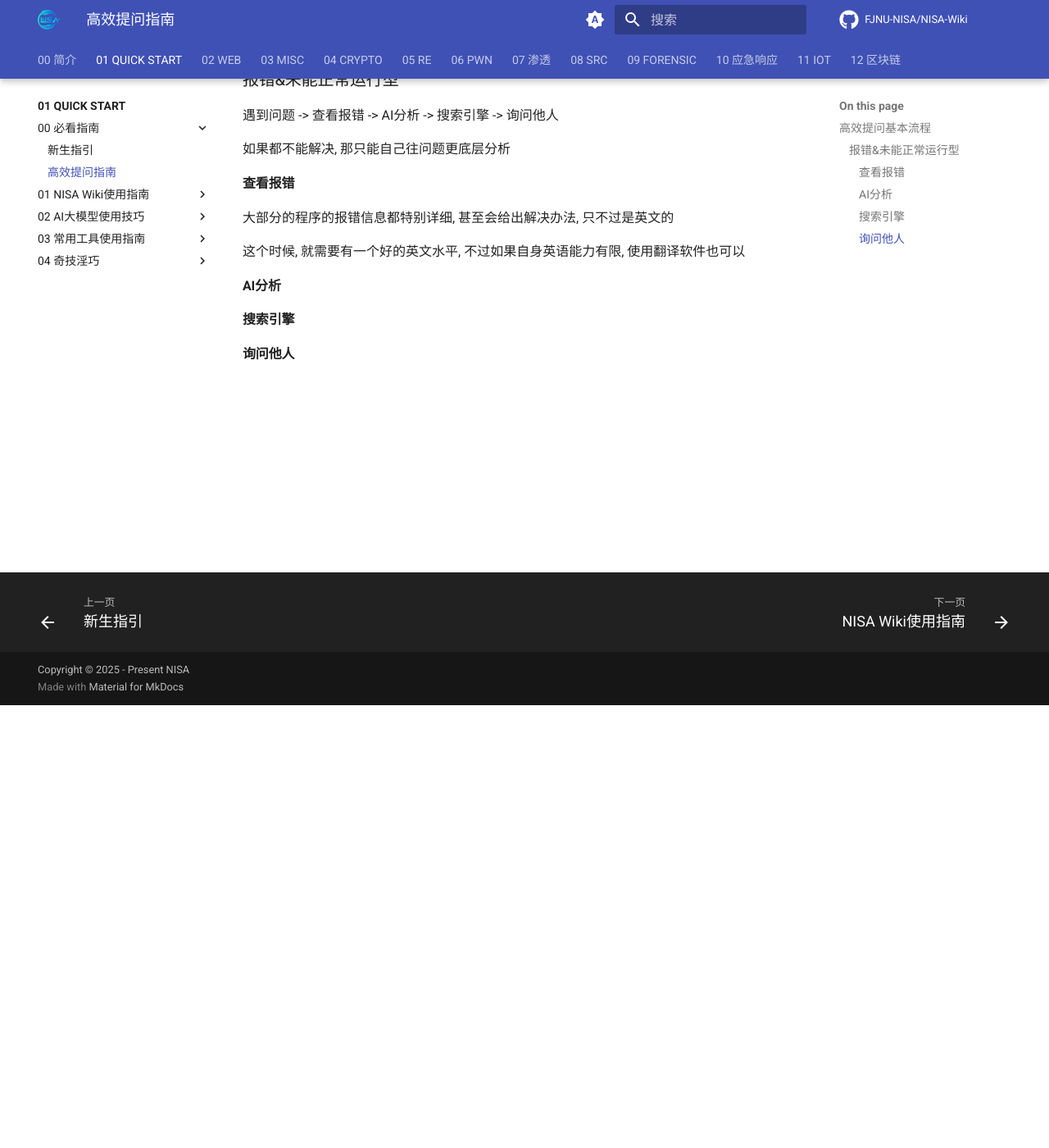
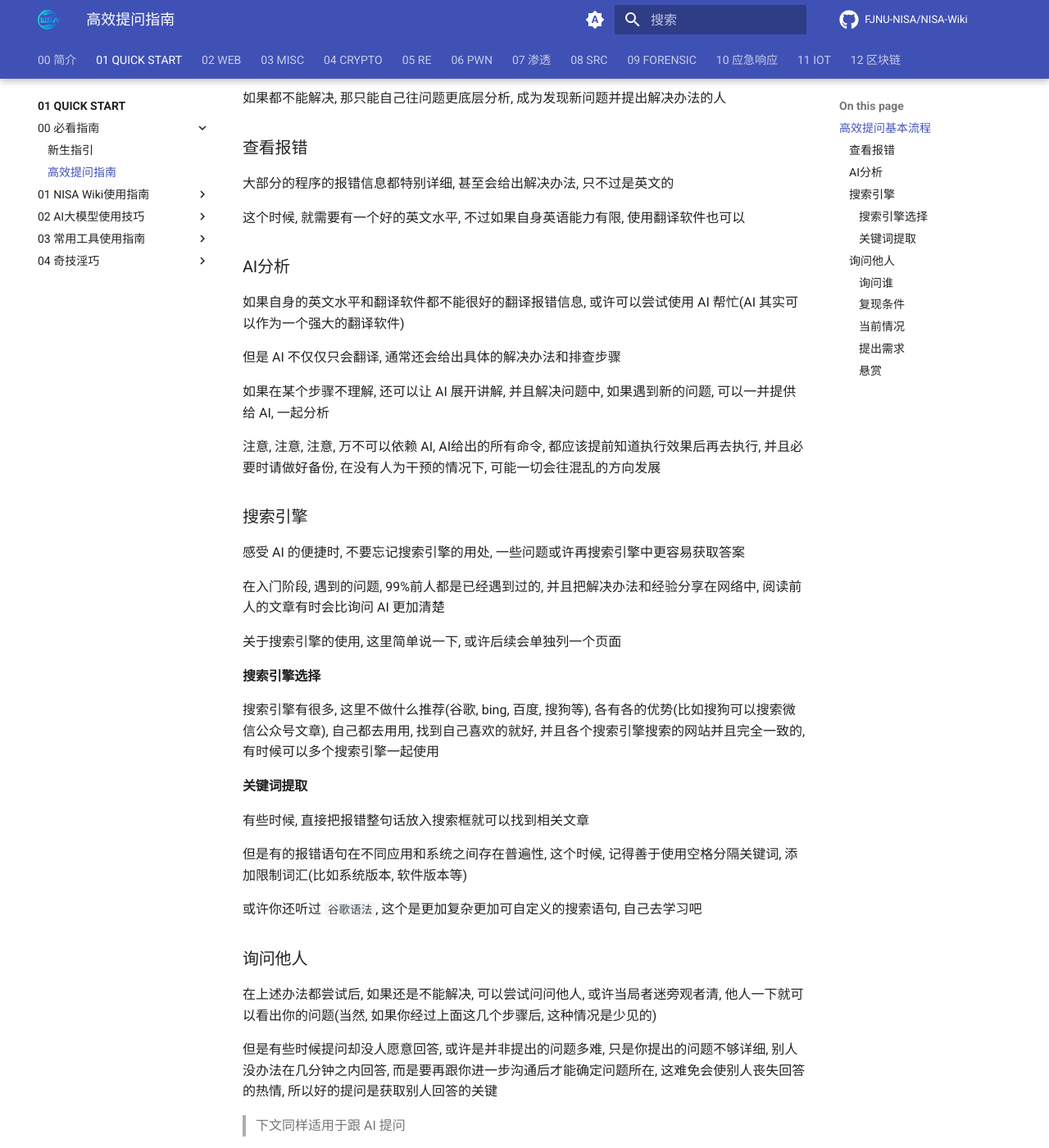
Before and after one commit to FJNU-NISA/NISA-Wiki, an MkDocs documentation site: the page built from docs/01-QUICK START/00-必看指南/01-高效提问指南.md, in a window 1280 px wide and 1400 px high, scrolled down 540 px. Shown: the whole window at 82% size. Built offline with MkDocs 1.6.1 and Material for MkDocs 9.7.7, drawn with Linux system fonts in a browser that asks for light colours; comment, search, counter and statistics services are not loaded; some of the changed text lies outside the part shown.

Commit message:
完善提问指南

```diff
--- a/docs/01-QUICK START/00-必看指南/01-高效提问指南.md
+++ b/docs/01-QUICK START/00-必看指南/01-高效提问指南.md
@@ -2,30 +2,109 @@
 
 > 参考
 >
->https://github.com/FredWe/How-To-Ask-Questions-The-Smart-Way/blob/master/README-zh_CN.md
+> https://github.com/FredWe/How-To-Ask-Questions-The-Smart-Way/blob/master/README-zh_CN.md
 >
->https://pidoc.cn/docs/pidoc/how_to_ask
+> https://pidoc.cn/docs/pidoc/how_to_ask
 
 如果想高效提问而不是招笑提问, 下文或许是该看的
 
 ## 高效提问基本流程
 
+遇到问题 -> 查看报错 -> AI分析 -> 搜索引擎 -> 询问他人
+
 除了询问他人是最后一步, 其他的顺序可以根据自己习惯和问题类型调整(当然, 如果别人愿意, 你也可以直接遇到问题就抛出)
 
-### 报错&未能正常运行型
+如果都不能解决, 那只能自己往问题更底层分析, 成为发现新问题并提出解决办法的人
 
-遇到问题 -> 查看报错 -> AI分析 -> 搜索引擎 -> 询问他人
-
-如果都不能解决, 那只能自己往问题更底层分析
-
-#### 查看报错
+### 查看报错
 
 大部分的程序的报错信息都特别详细, 甚至会给出解决办法, 只不过是英文的
 
 这个时候, 就需要有一个好的英文水平, 不过如果自身英语能力有限, 使用翻译软件也可以
 
-#### AI分析
+### AI分析
 
-#### 搜索引擎
+如果自身的英文水平和翻译软件都不能很好的翻译报错信息, 或许可以尝试使用 AI 帮忙(AI 其实可以作为一个强大的翻译软件)
 
-#### 询问他人
+但是 AI 不仅仅只会翻译, 通常还会给出具体的解决办法和排查步骤
+
+如果在某个步骤不理解, 还可以让 AI 展开讲解, 并且解决问题中, 如果遇到新的问题, 可以一并提供给 AI, 一起分析
+
+注意, 注意, 注意, 万不可以依赖 AI, AI给出的所有命令, 都应该提前知道执行效果后再去执行, 并且必要时请做好备份, 在没有人为干预的情况下, 可能一切会往混乱的方向发展
+
+### 搜索引擎
+
+感受 AI 的便捷时, 不要忘记搜索引擎的用处, 一些问题或许再搜索引擎中更容易获取答案
+
+在入门阶段, 遇到的问题, 99%前人都是已经遇到过的, 并且把解决办法和经验分享在网络中, 阅读前人的文章有时会比询问 AI 更加清楚
+
+关于搜索引擎的使用, 这里简单说一下, 或许后续会单独列一个页面
+
+#### 搜索引擎选择
+
+搜索引擎有很多, 这里不做什么推荐(谷歌, bing, 百度, 搜狗等), 各有各的优势(比如搜狗可以搜索微信公众号文章), 自己都去用用, 找到自己喜欢的就好, 并且各个搜索引擎搜索的网站并且完全一致的, 有时候可以多个搜索引擎一起使用
+
+#### 关键词提取
+
+有些时候, 直接把报错整句话放入搜索框就可以找到相关文章
+
+但是有的报错语句在不同应用和系统之间存在普遍性, 这个时候, 记得善于使用空格分隔关键词, 添加限制词汇(比如系统版本, 软件版本等)
+
+或许你还听过 `谷歌语法`, 这个是更加复杂更加可自定义的搜索语句, 自己去学习吧
+
+### 询问他人
+
+在上述办法都尝试后, 如果还是不能解决, 可以尝试问问他人, 或许当局者迷旁观者清, 他人一下就可以看出你的问题(当然, 如果你经过上面这几个步骤后, 这种情况是少见的)
+
+但是有些时候提问却没人愿意回答, 或许是并非提出的问题多难, 只是你提出的问题不够详细, 别人没办法在几分钟之内回答, 而是要再跟你进一步沟通后才能确定问题所在, 这难免会使别人丧失回答的热情, 所以好的提问是获取别人回答的关键
+
+> 下文同样适用于跟 AI 提问
+
+#### 询问谁
+
+问他人的第一步就是找到问的人, 术业有专攻, 找到对的人才可以更快的解决问题
+
+如果你是在使用 Github 上的项目, 你可以直接在 Issue 中提问(不过提问之前, 请先看看有没有人已经提过相似的问题)
+
+一些软件有自己的社区, 可以再询问相关问题也可以更好的得到回答
+
+#### 复现条件
+
+问问题最重要的就是展示问题, 展示问题最直接的办法就是让他人可以直接复现问题
+
+所以提问时, 记得附上尽可能详细的复现条件, 比如(这里抄了一下树莓派的提问指南)
+
+1. 什么硬件设备。例如：树莓派3B+XX摄像头
+2. 什么操作系统。例如：树莓派OS Desktop Bookworm，32位
+3. 什么编程语言。例如：Python 3.9.6
+什4. 么问题现象。例如：调用xxxx时，报错xxxxx。无法获取摄像头输出内容。附完整信息截图
+5. 附上实现代码。
+6. 如何复现：
+    1. 插上电源
+    2. 开机
+    3. 运行XXX
+    4. 报错
+
+#### 当前情况
+
+讲清楚复现条件后, 接着讲述自己目前的情况, 比如自己尝试了什么方式了, 已知哪些已经失败的解决办法
+
+必要时附上截图, 主要是截图!!!
+
+手机拍摄屏幕通常会有摩尔纹等干扰情况的出现, 这个特别影响他人的观感, 所以在附图时尽可能使用截图而不是拍照(当然, 如果在BIOS等环境下, 没办法截图外)
+
+再者附图时, 尽可能不泄露自己隐私的前提下, 请尽可能的截全屏幕, 尽可能给全信息
+
+#### 提出需求
+
+问题提出后, 记得给出要实现什么效果, 比如解决报错? 需要更简便方法? 发展意见?
+
+这会让他人更有目的性的解决问题
+
+#### 悬赏
+
+如果实在一个开放的交流社区, 或者社团组织(比如NISA), 这个步骤可以忽略
+
+但是如果在一个陌生的社群中, 如果想让大家关注你的问题, 或者你的问题涉及面比较大, 处理复杂, 适当的悬赏是吸引他人的有效手段
+
+不过我相信, 如果按照上述方法提问, 知道答案的人是很愿意无偿帮忙的
```
